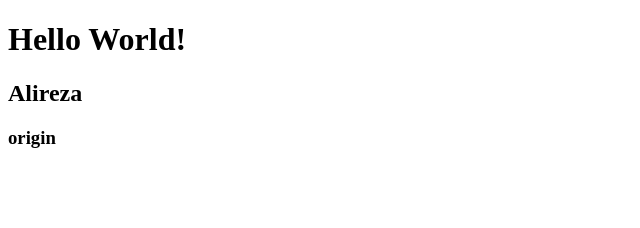
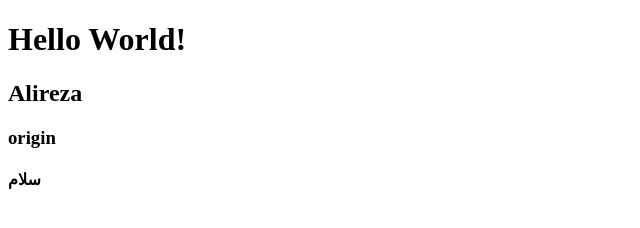
Before and after one commit to mos2000/git-test, a plain HTML site: page index.html in a window 1280 px wide. Shown: the full height of the page, 0-640 px from the left. Drawn offline with Linux system fonts and the light colour scheme.

Commit message:
کپی عبارت سلام

```diff
--- a/index.html
+++ b/index.html
@@ -9,5 +9,6 @@
    <h1> Hello World!</h1>
    <h2> Alireza </h2>
    <h3> origin </h3>
+   <h4> سلام </h4>
   </body>
 </html>
```
